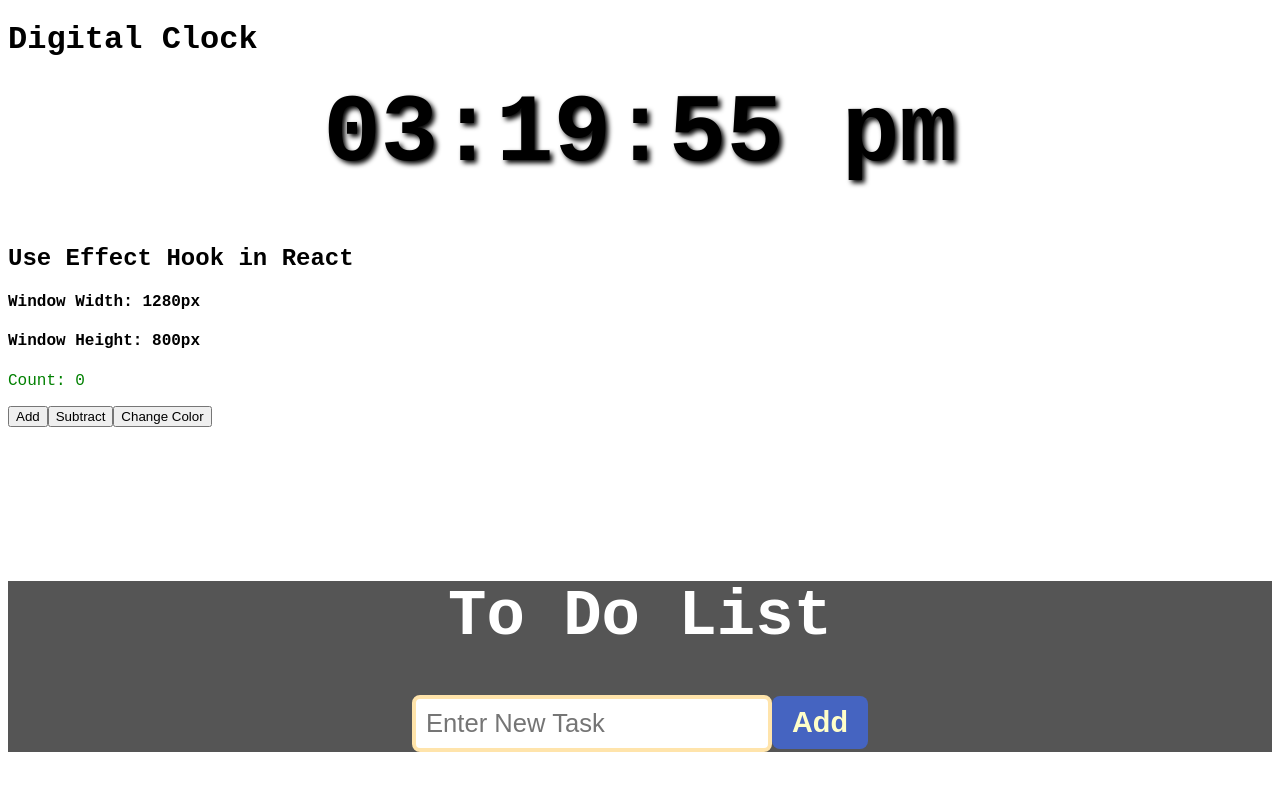
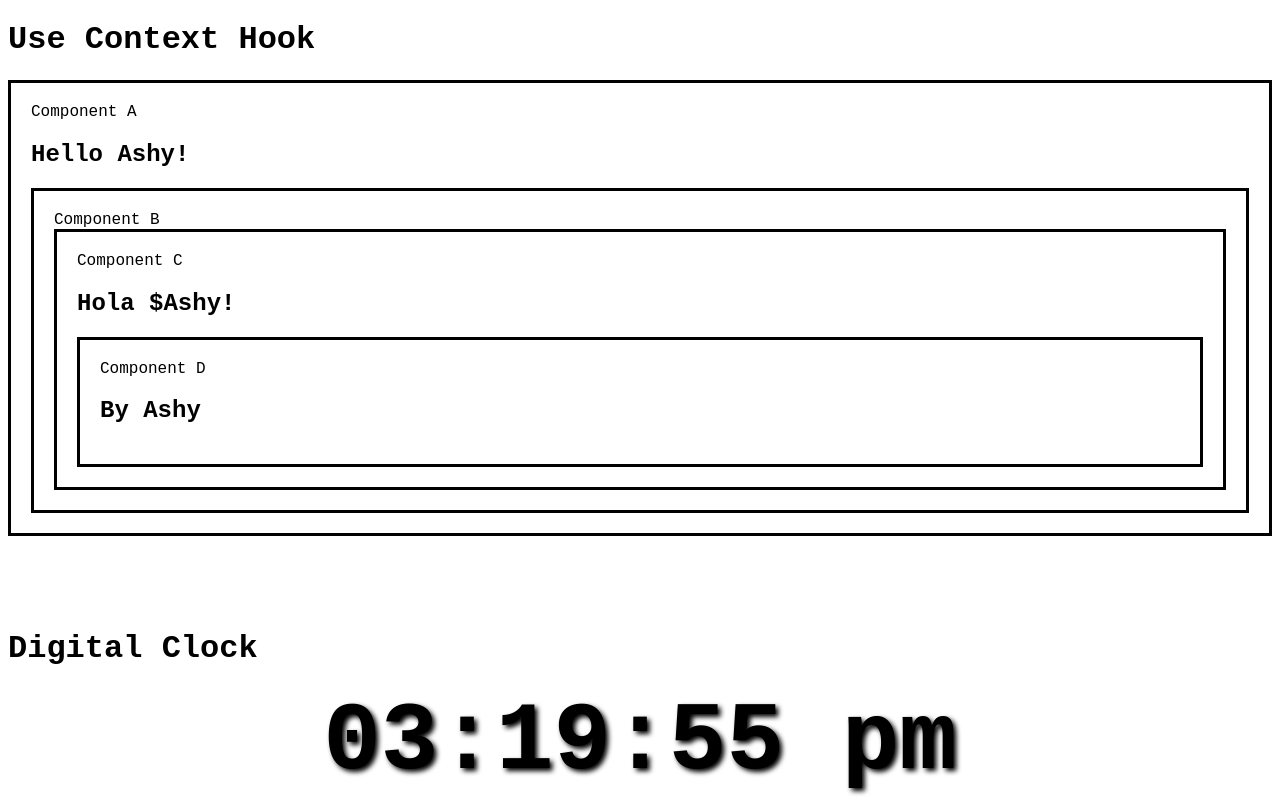
Before and after one commit to ashim-nepal/Frontend-React-All, a React (Vite) app in the folder React-Learning-Course/website/my-app-3/: page / in a window 1280 px wide. Shown: the top 800 px of the page. Built offline with nearby package versions, Linux system fonts and the light colour scheme.

Commit message:
use context hook in react

```diff
--- a/React-Learning-Course/website/my-app-3/src/App.jsx
+++ b/React-Learning-Course/website/my-app-3/src/App.jsx
@@ -1,6 +1,7 @@
 import ArrayObjectStateUpd from "./ArrayObjectStateUpd"
 import ArrayStateUpd from "./ArrayStateUpd"
 import ColorPicker from "./ColorPicker"
+import ComponentA from "./ComponentA"
 import DigitalClock from "./DigitalClock"
 import MyComponent from "./MyComponent"
 import ToDoList from "./ToDoList"
@@ -10,6 +11,10 @@ function App() {
 
   return (
     <>
+    <h1>Use Context Hook</h1>
+    <ComponentA/>
+
+    <br/><br/><br/><br/>
     <h1>Digital Clock</h1>
     <DigitalClock/>
     <br/><br/>
--- /dev/null
+++ b/React-Learning-Course/website/my-app-3/src/ComponentA.jsx
@@ -0,0 +1,24 @@
+import React, { useState, createContext } from "react";
+import ComponentB from "./ComponentB";
+
+export const userContext = createContext();
+
+function ComponentA(){
+
+    const [user, setUser] = useState("Ashy");
+
+    return(
+        <div className="box">
+            Component A
+            <h2>{`Hello ${user}!`}</h2>
+            <userContext.Provider value={user}>
+            <ComponentB user={user}/>
+            </userContext.Provider>
+
+        </div>
+    );
+
+
+}
+
+export default ComponentA;
--- /dev/null
+++ b/React-Learning-Course/website/my-app-3/src/ComponentB.jsx
@@ -0,0 +1,15 @@
+import ComponentC from "./ComponentC";
+
+function ComponentB(){
+
+    return(
+        <div className="box">
+            Component B
+            <ComponentC/>
+        </div>
+    );
+
+
+}
+
+export default ComponentB;
--- /dev/null
+++ b/React-Learning-Course/website/my-app-3/src/ComponentC.jsx
@@ -0,0 +1,19 @@
+import React, {useContext} from "react";
+import ComponentD from "./ComponentD";
+import { userContext } from "./ComponentA";
+
+function ComponentC(){
+    const user = useContext(userContext);
+
+    return(
+        <div className="box">
+            Component C
+            <h2>Hola ${user}!</h2>
+            <ComponentD/>
+        </div>
+    );
+
+
+}
+
+export default ComponentC;
--- /dev/null
+++ b/React-Learning-Course/website/my-app-3/src/ComponentD.jsx
@@ -0,0 +1,19 @@
+import React, { useContext } from "react";
+
+import { userContext } from "./ComponentA";
+
+
+function ComponentD(){
+    const user = useContext(userContext);
+
+    return(
+        <div className="box">
+            Component D
+            <h2>{`By ${user}`}</h2>
+        </div>
+    );
+
+
+}
+
+export default ComponentD;
--- a/React-Learning-Course/website/my-app-3/src/index.css
+++ b/React-Learning-Course/website/my-app-3/src/index.css
@@ -141,3 +141,8 @@ body{
     text-align: center;
     text-shadow: 3px 3px 5px black;
 }
+
+.box{
+    border: 3px solid;
+    padding: 20px;
+}
```
